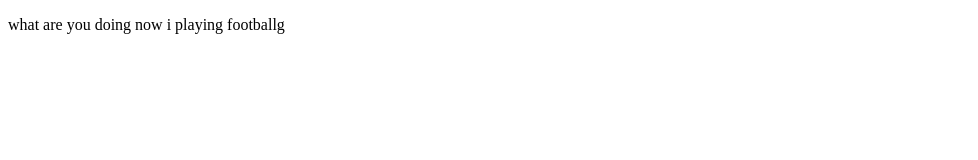
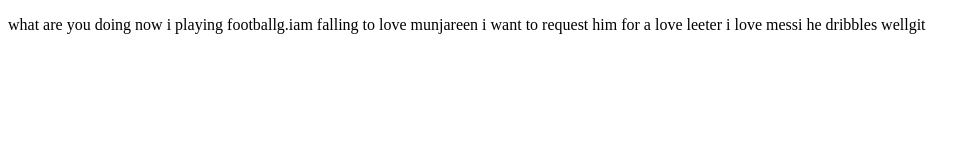
Before and after one commit to marufmeer/my-second-new-repo, a plain HTML site: page index.html in a window 1280 px wide. Shown: the whole page, without its empty margins (0-978 px from the left). Drawn offline with Linux system fonts and the light colour scheme.

Commit message:
added paragraph

```diff
--- a/index.html
+++ b/index.html
@@ -5,7 +5,7 @@
     <meta http-equiv="X-UA-Compatible" content="IE=edge">
     <meta name="viewport" content="width=device-width, initial-scale=1.0">
     <title>rafi the murgi</title>
-    <p>what are you doing now i playing footballg</p>
+    <p>what are you doing now i playing footballg.iam falling to love munjareen i want to request him for a love leeter i love messi he dribbles wellgit</p>
 </head>
 <body>
 
```
